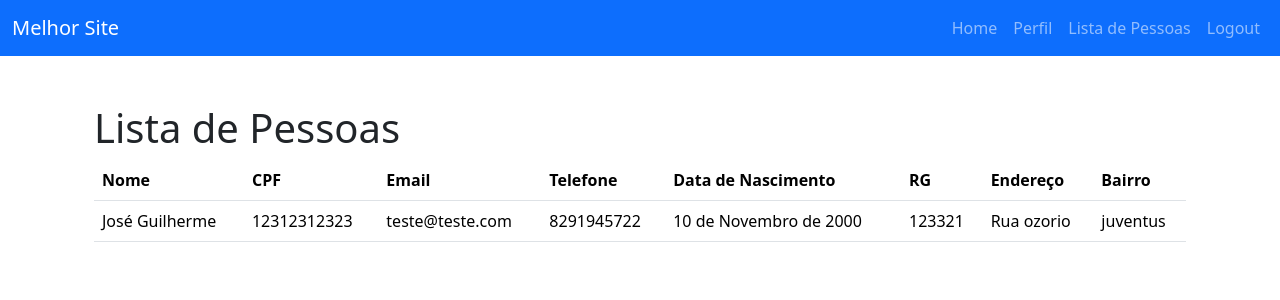
After one commit to Sokovish/Exercicios-de-Frameworks, a Django app: page /lista_pessoas/ in a window 1280 px wide. The commit adds this page. Shown: the top 300 px of the page. Run offline with Django 5.2, Linux system fonts and the light colour scheme; a user stored in the database is signed in; data comes from the database, SQL or seed files in the repository; both versions use the stored data as it was after the commit; some libraries are stand-ins or nearby versions.

Commit message:
site puxando dados adicionados pelo superAdmin

```diff
--- a/core/urls.py
+++ b/core/urls.py
@@ -13,6 +13,7 @@ urlpatterns = [
     path('profile/', views.profile_view, name='profile'),
     path('password_reset/', views.CustomPasswordResetView.as_view(), name='password_reset'),
     path('password_change/', views.CustomPasswordChangeView.as_view(), name='password_change'),
+    path('lista_pessoas/', views.lista_pessoas, name='lista_pessoas'),
 
     path('erro_404/', views.erro_404, name='erro_404'),
     path('erro_403/', views.erro_403, name='erro_403'),
--- a/meusite/templates/base.html
+++ b/meusite/templates/base.html
@@ -19,9 +19,10 @@
             <div class="collapse navbar-collapse" id="navbarNav">
                 <ul class="navbar-nav ms-auto">
                     {% if user.is_authenticated %}
+                        <li class="nav-item"><a class="nav-link" href="{% url 'home' %}">Home</a></li>
                         <li class="nav-item"><a class="nav-link" href="{% url 'profile' %}">Perfil</a></li>
+                        <li class="nav-item"><a class="nav-link" href="{% url 'lista_pessoas' %}">Lista de Pessoas</a></li>
                         <li class="nav-item"><a class="nav-link" href="{% url 'logout' %}">Logout</a></li>
-                        <li class="nav-item"><a class="nav-link" href="{% url 'home' %}">Home</a></li>
                     {% else %}
                         <li class="nav-item"><a class="nav-link" href="{% url 'login' %}">Login</a></li>
                         <li class="nav-item"><a class="nav-link" href="{% url 'register' %}">Cadastrar</a></li>
--- /dev/null
+++ b/meusite/templates/lista_pessoas.html
@@ -0,0 +1,35 @@
+{% extends 'base.html' %}
+
+{% block content %}
+<div class="container">
+    <h1>Lista de Pessoas</h1>
+    <table class="table">
+        <thead>
+            <tr>
+                <th>Nome</th>
+                <th>CPF</th>
+                <th>Email</th>
+                <th>Telefone</th>
+                <th>Data de Nascimento</th>
+                <th>RG</th>
+                <th>Endereço</th>
+                <th>Bairro</th>
+            </tr>
+        </thead>
+        <tbody>
+            {% for pessoa in pessoas %}
+            <tr>
+                <td>{{ pessoa.nome }}</td>
+                <td>{{ pessoa.cpf }}</td>
+                <td>{{ pessoa.email }}</td>
+                <td>{{ pessoa.telefone }}</td>
+                <td>{{ pessoa.data_nascimento }}</td>
+                <td>{{ pessoa.rg }}</td>
+                <td>{{ pessoa.endereco }}</td>
+                <td>{{ pessoa.bairro }}</td>
+            </tr>
+            {% endfor %}
+        </tbody>
+    </table>
+</div>
+{% endblock %}
--- a/meusite/views.py
+++ b/meusite/views.py
@@ -13,6 +13,7 @@ from django.contrib.auth.decorators import login_required
 from django.contrib import messages
 from django.contrib.auth.views import PasswordResetView, PasswordChangeView
 from django.urls import reverse_lazy
+from .models import Pessoa
 
 def Home(request):
     if request.user.is_authenticated:
@@ -81,3 +82,8 @@ class CustomPasswordChangeView(PasswordChangeView):
         for error in form.errors.values():
             messages.error(self.request, error)
         return super().form_invalid(form)
+
+@login_required
+def lista_pessoas(request):
+    pessoas = Pessoa.objects.all()
+    return render(request, 'lista_pessoas.html', {'pessoas': pessoas})
```
Also changed, not shown: db.sqlite3.
